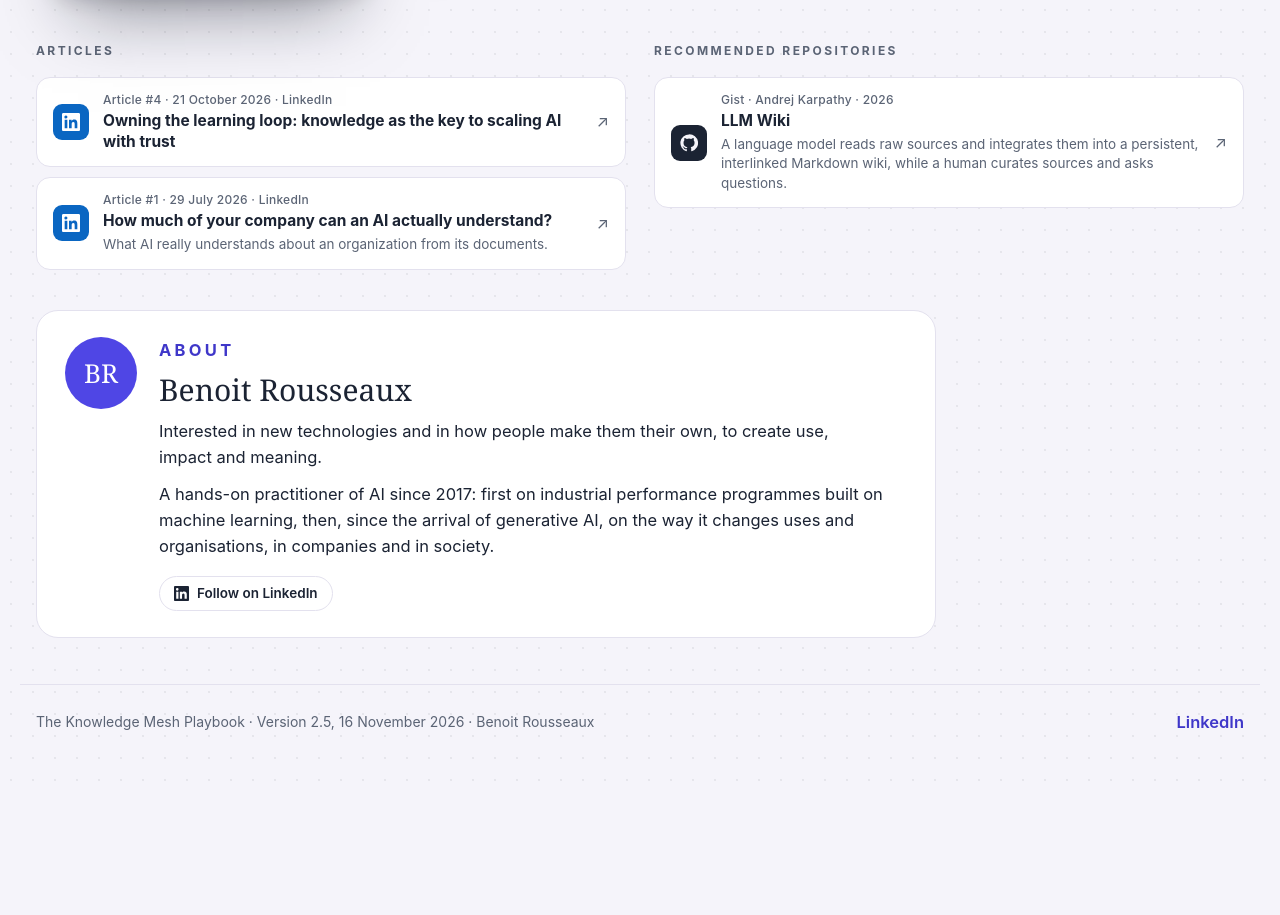
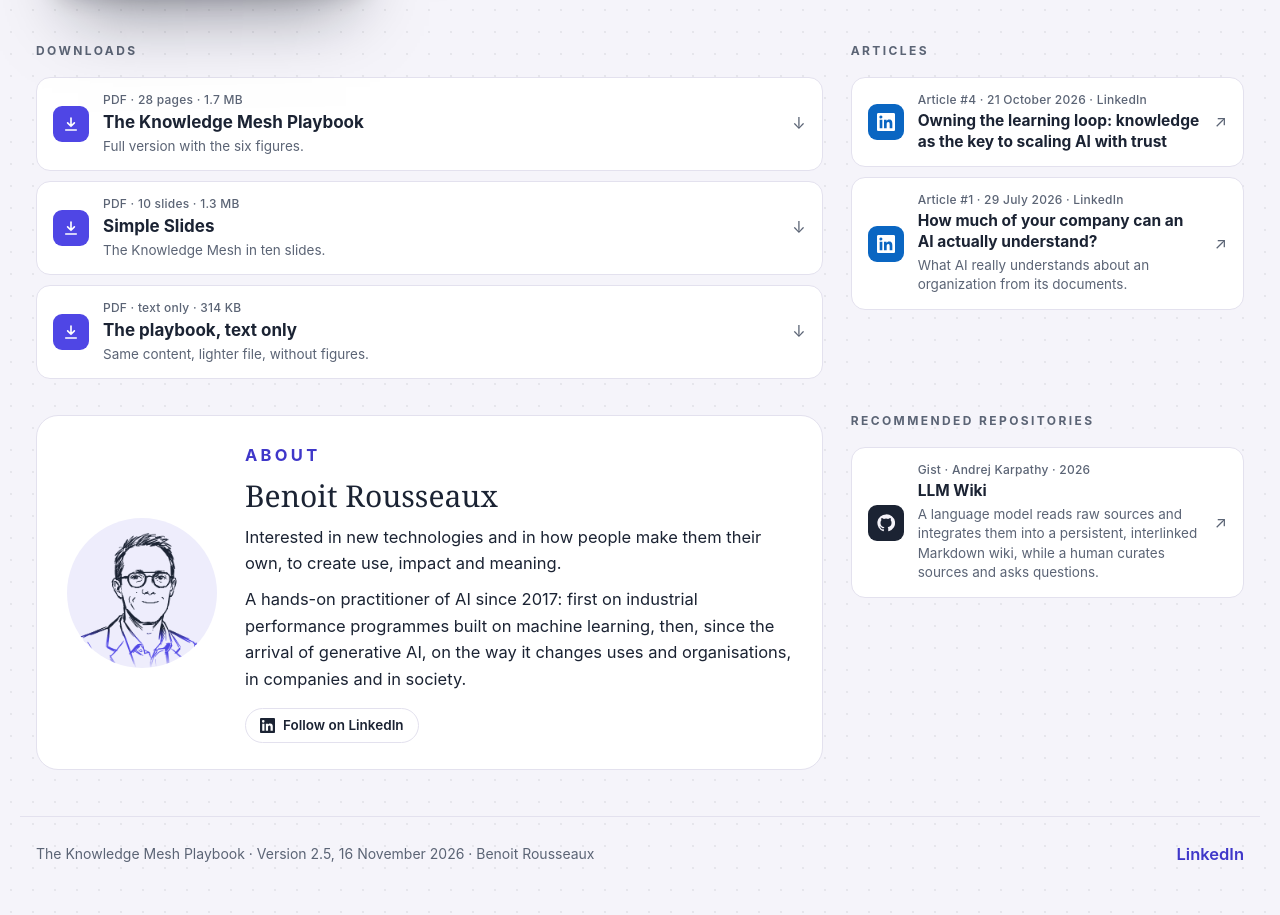
Before and after one commit to BRX10/Knowledge, a plain HTML site: page index.html in a window 1280 px wide. Shown: the part 551-1466 px from the top of the page. Before the commit the page ends 1334 px from the top, so only its background shows below. Drawn offline with Linux system fonts and the light colour scheme.

Commit message:
Home: downloads 2/3 + articles 1/3, about with portrait + repos; PDF links only on home; anonymous download ping
Co-Authored-By: Claude Opus 5.5 <noreply@anthropic.com>
Claude-Session: https://claude.ai/code/session_016aHg893GTACSGCWtjRj9MM

```diff
--- a/assets/common.js
+++ b/assets/common.js
@@ -1,4 +1,4 @@
-/* Shared: fixed header on every page, violet/amber theme, lists from content.js, optional download counter. */
+/* Shared: fixed header on every page, violet/amber theme, lists from content.js, anonymous download counter. */
 (function () {
   var S = window.SITE || {}, preview = /[?&]preview\b/.test(location.search);
   var root = document.documentElement.getAttribute('data-root') || '';
@@ -38,7 +38,7 @@
   /* ---------- shared fixed header ---------- */
   (function () {
     var h = document.getElementById('siteHeader'); if (!h) return;
-    var act = h.getAttribute('data-active') || '', cta = S.cta || {};
+    var act = h.getAttribute('data-active') || '';
     var items = [['home', '', 'Home'], ['read', 'knowledge-mesh/playbook.html', 'Read'], ['slides', 'knowledge-mesh/slides.html', 'Simple Slides'], ['km', 'knowledge-mesh/', 'Concepts'], ['about', '#about', 'About']];
     var nav = items.map(function (it) {
       return '<a href="' + (it[1].charAt(0) === '#' ? root + './' + it[1] : root + (it[1] || './')) + '"' + (act === it[0] ? ' aria-current="page"' : '') + '>' + it[2] + '</a>';
@@ -48,7 +48,6 @@
       '<a class="brand" href="' + (root || './') + '"><span class="mark">' + BRAIN + '</span><span class="txt">Knowledge Mesh Playbook</span></a>' +
       '<nav class="mainnav" aria-label="Main">' + nav + '</nav><span class="spacer"></span>' +
       '<button class="theme-sw" type="button" aria-pressed="false" aria-label="Switch colours: violet or amber"><span class="sw-v" aria-hidden="true"></span><span class="sw-a" aria-hidden="true"></span></button>' +
-      (cta.url ? '<a class="btn btn-primary btn-sm cta-btn" href="' + root + cta.url + '" data-dl="' + (cta.dl || '') + '" download><svg viewBox="0 0 24 24" fill="none" stroke="currentColor" stroke-width="2.2" stroke-linecap="round" stroke-linejoin="round" aria-hidden="true"><path d="M12 4v11m0 0-4.5-4.5M12 15l4.5-4.5M5 20h14"/></svg><span class="cta-l">PDF</span></a>' : '') +
       '</div><nav class="subnav wrap" aria-label="Main (mobile)">' + nav + '</nav>';
     h.querySelector('.theme-sw').addEventListener('click', function () { setTheme(theme() === 'amber' ? 'violet' : 'amber'); });
   })();
@@ -67,13 +66,13 @@
       if (S.owner && S.owner.linkedin) el.href = S.owner.linkedin; else el.style.display = 'none';
     });
   });
-  if (S.goatcounter) {
-    var sc = document.createElement('script'); sc.async = true; sc.src = 'https://gc.zgo.at/count.js';
-    sc.setAttribute('data-goatcounter', 'https://' + S.goatcounter + '.goatcounter.com/count');
-    document.head.appendChild(sc);
+  /* Download counter: one anonymous ping per PDF click (file key + page path only), to the owner's n8n. */
+  if (S.counter) {
     document.addEventListener('click', function (e) {
-      var t = e.target.closest && e.target.closest('[data-dl]');
-      if (t && window.goatcounter && goatcounter.count) goatcounter.count({ path: 'download-' + t.getAttribute('data-dl'), title: t.textContent.trim(), event: true });
+      var t = e.target.closest && e.target.closest('[data-dl]'); if (!t) return;
+      var u = S.counter + '?f=' + encodeURIComponent(t.getAttribute('data-dl')) + '&p=' + encodeURIComponent(location.pathname);
+      try { if (navigator.sendBeacon && navigator.sendBeacon(u, '')) return; } catch (err) {}
+      try { fetch(u, { method: 'POST', mode: 'no-cors', keepalive: true }); } catch (err) {}
     });
   }
 })();
--- a/assets/content.js
+++ b/assets/content.js
@@ -10,12 +10,9 @@ window.SITE = {
     linkedin: "https://www.linkedin.com/in/benoitrousseaux/"
   },
 
-  /* Download counter (GoatCounter). Empty = no tracker loaded at all.
-     To enable: create a site on goatcounter.com and put its code here, e.g. "brxpr". */
-  goatcounter: "",
-
-  /* PDF button in the header. */
-  cta: { label: "Download the playbook", url: "knowledge-mesh/downloads/knowledge-mesh-playbook-v2.5-with-figures.pdf", dl: "playbook-pdf-figures", note: "PDF · 1.7 MB" },
+  /* Download counter: each click on a PDF sends an anonymous ping (which file, which page) to this n8n webhook,
+     which emails the owner with the running total. Empty = no ping at all. */
+  counter: "https://n8n.knowhere.click/webhook/km-download",
 
   articles: [
     { series: "Knowledge Management in the Age of AI", n: 4, date: "21 October 2026",
--- a/assets/site.css
+++ b/assets/site.css
@@ -622,3 +622,21 @@ dialog.sheet .dlg-in{max-height:calc(100vh - 92px);box-shadow:0 40px 90px -30px
 @media (max-width:900px){ .bk{grid-template-columns:1fr} .book2{max-width:280px;max-height:none} }
 @media (max-width:560px){ .ab-card{grid-template-columns:1fr;padding:20px} .ab-mark{width:56px;height:56px;font-size:20px} }
 .more2{padding-left:16px;padding-right:16px}
+/* about full width + portrait */
+.about .ab-card{max-width:none;grid-template-columns:200px minmax(0,1fr);gap:36px;align-items:center;padding:30px 36px}
+.ab-ph{width:200px;height:200px;border-radius:50%;background:var(--accent-soft);display:grid;place-items:end center;overflow:hidden}
+.ab-ph img{width:92%;height:auto;display:block}
+.about p{max-width:60em}
+@media (max-width:640px){ .about .ab-card{grid-template-columns:1fr;gap:18px;padding:22px} .ab-ph{width:140px;height:140px} }
+/* v8: home rows 2/3 + 1/3 (downloads | articles, about | repos) */
+.row21{display:grid;grid-template-columns:minmax(0,2fr) minmax(0,1fr);gap:28px;padding-top:26px;padding-bottom:10px;padding-left:16px;padding-right:16px;align-items:start}
+.row21 h2,.about .repos-col h2{font:700 12px/1 var(--sans);letter-spacing:.2em;text-transform:uppercase;color:var(--muted);margin:0 0 12px}
+.dl-list .ic{background:var(--accent);color:var(--on-accent)}
+.dl-list .item b{font-size:17px}
+.about .ab-card{grid-template-columns:150px minmax(0,1fr);gap:28px;padding:26px 30px}
+.about .ab-card h2{font:400 30px/1.1 var(--serif);letter-spacing:0;text-transform:none;color:var(--ink);margin:0 0 12px}
+.ab-ph{width:150px;height:150px}
+.about .repos-col{padding-top:0}
+@media (max-width:820px){ .row21{grid-template-columns:1fr} }
+@media (max-width:640px){ .about .ab-card{grid-template-columns:1fr} .ab-ph{width:130px;height:130px} }
+.row21 h2{scroll-margin-top:96px}
--- a/index.html
+++ b/index.html
@@ -50,14 +50,18 @@
     </div>
   </section>
 
-  <section class="wrap more2" aria-label="Writing and repositories">
+  <section class="wrap row21" aria-label="Downloads and articles">
+    <div><h2 id="downloads">Downloads</h2><div class="list dl-list">
+        <a class="item" href="knowledge-mesh/downloads/knowledge-mesh-playbook-v2.5-with-figures.pdf" data-dl="playbook-pdf-figures" download><span class="ic"><svg viewBox="0 0 24 24" fill="none" stroke="currentColor" stroke-width="2.2" stroke-linecap="round" stroke-linejoin="round" aria-hidden="true"><path d="M12 4v11m0 0-4.5-4.5M12 15l4.5-4.5M5 20h14"/></svg></span><span class="tx"><span class="m">PDF · 28 pages · 1.7 MB</span><b>The Knowledge Mesh Playbook</b><span class="d">Full version with the six figures.</span></span><span class="go" aria-hidden="true">↓</span></a>
+        <a class="item" href="knowledge-mesh/downloads/knowledge-mesh-carousel.pdf" data-dl="carousel-pdf" download><span class="ic"><svg viewBox="0 0 24 24" fill="none" stroke="currentColor" stroke-width="2.2" stroke-linecap="round" stroke-linejoin="round" aria-hidden="true"><path d="M12 4v11m0 0-4.5-4.5M12 15l4.5-4.5M5 20h14"/></svg></span><span class="tx"><span class="m">PDF · 10 slides · 1.3 MB</span><b>Simple Slides</b><span class="d">The Knowledge Mesh in ten slides.</span></span><span class="go" aria-hidden="true">↓</span></a>
+        <a class="item" href="knowledge-mesh/downloads/knowledge-mesh-playbook-v2.5.pdf" data-dl="playbook-pdf" download><span class="ic"><svg viewBox="0 0 24 24" fill="none" stroke="currentColor" stroke-width="2.2" stroke-linecap="round" stroke-linejoin="round" aria-hidden="true"><path d="M12 4v11m0 0-4.5-4.5M12 15l4.5-4.5M5 20h14"/></svg></span><span class="tx"><span class="m">PDF · text only · 314 KB</span><b>The playbook, text only</b><span class="d">Same content, lighter file, without figures.</span></span><span class="go" aria-hidden="true">↓</span></a>
+    </div></div>
     <div><h2 id="writing">Articles</h2><div class="list" id="articles"></div></div>
-    <div><h2 id="repos-h">Recommended repositories</h2><div class="list" id="repos"></div></div>
   </section>
 
-  <section class="wrap about" id="about" aria-labelledby="about-h">
+  <section class="wrap row21 about" id="about" aria-labelledby="about-h">
     <div class="ab-card">
-      <span class="ab-mark" aria-hidden="true">BR</span>
+      <span class="ab-ph"><img src="assets/img/v/portrait.png" width="480" height="480" alt="Sketch portrait of Benoit Rousseaux" loading="lazy"></span>
       <div>
         <p class="ab-k">About</p>
         <h2 id="about-h">Benoit Rousseaux</h2>
@@ -66,6 +70,7 @@
         <a class="btn btn-sm" data-linkedin href="#" target="_blank" rel="noopener"><svg viewBox="0 0 24 24" fill="currentColor" aria-hidden="true" style="width:15px;height:15px"><path d="M20.45 20.45h-3.56v-5.57c0-1.33-.02-3.04-1.85-3.04-1.85 0-2.14 1.45-2.14 2.94v5.67H9.35V9h3.41v1.56h.05c.48-.9 1.64-1.85 3.37-1.85 3.6 0 4.27 2.37 4.27 5.46v6.28zM5.34 7.43a2.07 2.07 0 1 1 0-4.13 2.07 2.07 0 0 1 0 4.13zM7.12 20.45H3.56V9h3.56v11.45zM22.22 0H1.77C.79 0 0 .77 0 1.73v20.54C0 23.23.79 24 1.77 24h20.45c.98 0 1.78-.77 1.78-1.73V1.73C24 .77 23.2 0 22.22 0z"/></svg>Follow on LinkedIn</a>
       </div>
     </div>
+    <div class="repos-col"><h2 id="repos-h">Recommended repositories</h2><div class="list" id="repos"></div></div>
   </section>
 </main>
 <footer>
```
Also changed, not shown: knowledge-mesh/playbook.html (+0 -1 lines), knowledge-mesh/slides.html (+1 -2 lines), assets/img/a/portrait.png (added), assets/img/v/portrait.png (added).
